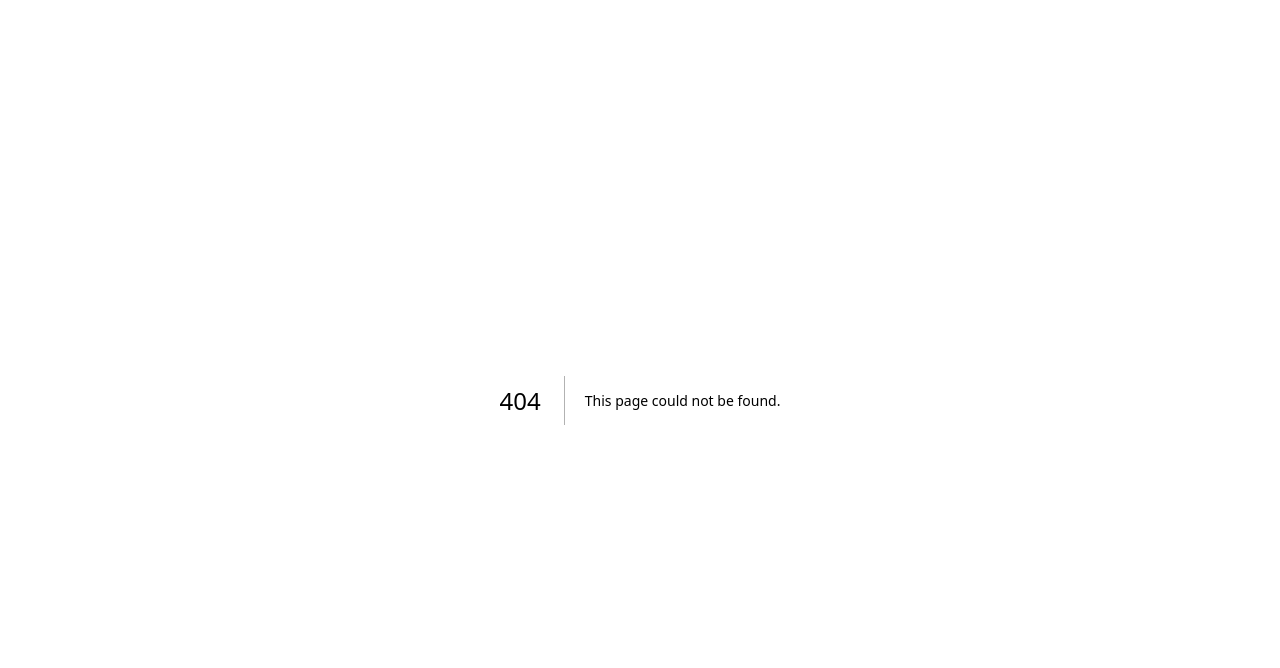
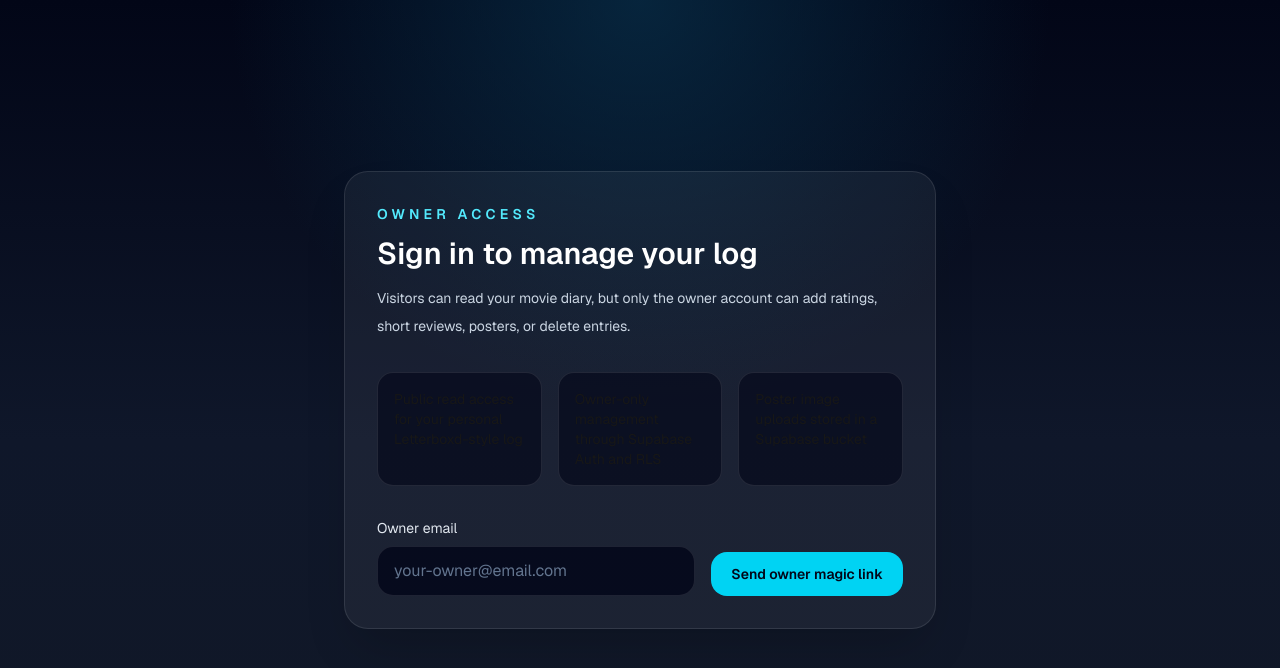
Before and after one commit to lucky071118/media-log, a Next.js app: page /admin in a window 1280 px wide. Before the commit this address had no page. Shown: the top 668 px of the page. Built offline with nearby package versions, Linux system fonts and the light colour scheme.

Commit message:
Move owner login form to /admin route, removing it from the main index page.

```diff
--- /dev/null
+++ b/src/app/admin/page.tsx
@@ -0,0 +1,10 @@
+import { AuthCard } from "@/components/auth-card";
+import { signIn } from "../actions";
+
+export default function AdminPage() {
+  return (
+    <div className="mx-auto flex min-h-screen w-full max-w-2xl flex-col items-center justify-center px-6 py-10 md:px-10">
+      <AuthCard action={signIn} />
+    </div>
+  );
+}
```
